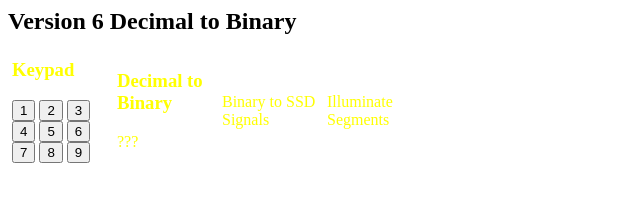
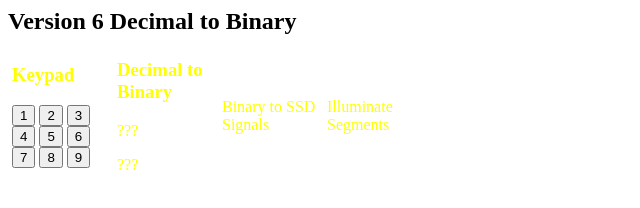
Before and after one commit to dderekh/DerekH-inf1339-week01, a plain HTML site: page docs/v06.html in a window 1280 px wide. Shown: the whole page, without its empty margins (0-640 px from the left). Drawn offline with Linux system fonts and the light colour scheme.

Commit message:
Add files via upload

```diff
--- a/docs/v06.html
+++ b/docs/v06.html
@@ -66,7 +66,8 @@ function dec2bin2 (decimal) {
             onclick="display(9)">9</button>
         </td>
         <td class="blackbox"><h3>Decimal to Binary</h3>
-        <p id="decimal_input">???</p></td>
+        <p id="decimal_input">???</p>
+        <p id="binary_output">???</p></td>
         <td class="blackbox">Binary to SSD Signals</td>
         <td class="blackbox">Illuminate Segments</td>
         </tr>
```
